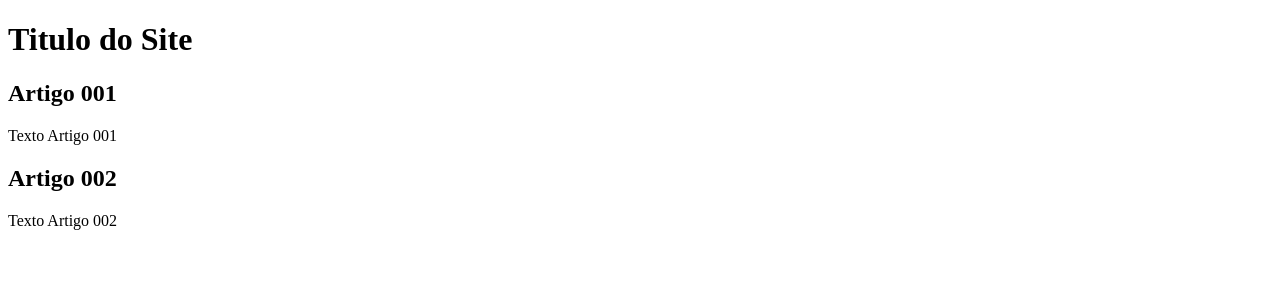
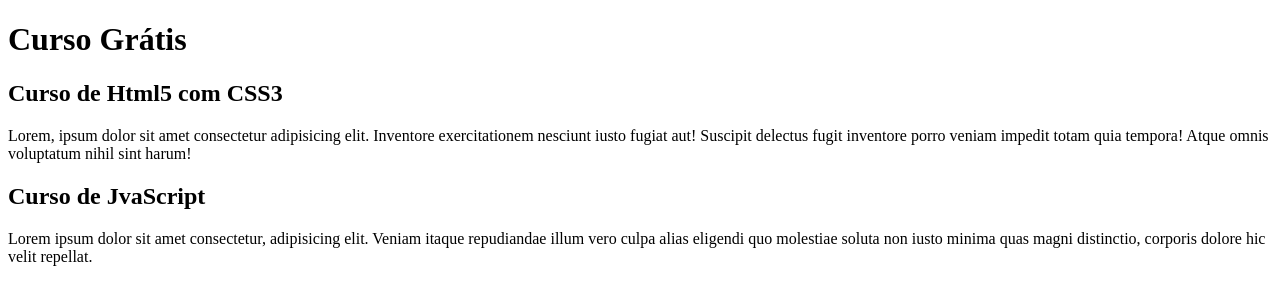
Before and after one commit to alvim452/projecto-site2, a plain HTML site: page index.html in a window 1280 px wide. Drawn offline with Linux system fonts and the light colour scheme.

Commit message:
comecei a escrever o conteudo

```diff
--- a/index.html
+++ b/index.html
@@ -9,15 +9,15 @@
 <body>
     <main>
         <header>
-            <h1>Titulo do Site</h1>
+            <h1>Curso Grátis</h1>
         </header>
         <article>
-            <h2>Artigo 001</h2>
-            <p>Texto Artigo 001</p>
+            <h2>Curso de Html5 com CSS3</h2>
+            <p>Lorem, ipsum dolor sit amet consectetur adipisicing elit. Inventore exercitationem nesciunt iusto fugiat aut! Suscipit delectus fugit inventore porro veniam impedit totam quia tempora! Atque omnis voluptatum nihil sint harum!</p>
         </article>
         <article>
-            <h2>Artigo 002</h2>
-            <p>Texto Artigo 002</p>
+            <h2>Curso de JvaScript</h2>
+            <p>Lorem ipsum dolor sit amet consectetur, adipisicing elit. Veniam itaque repudiandae illum vero culpa alias eligendi quo molestiae soluta non iusto minima quas magni distinctio, corporis dolore hic velit repellat.</p>
         </article>
     </main>
 
```
